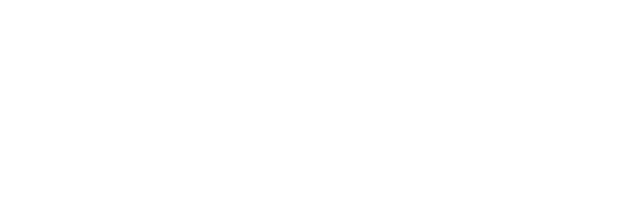
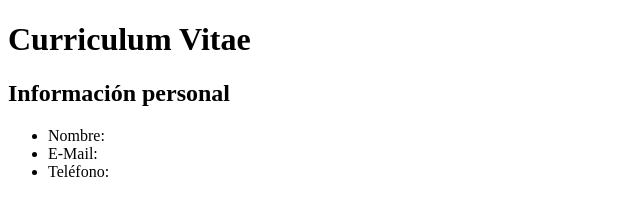
Before and after one commit to at-mora/cv-prueba, a plain HTML site: page index.html in a window 1280 px wide. Shown: the whole page, without its empty margins (0-640 px from the left). Drawn offline with Linux system fonts and the light colour scheme.

Commit message:
Añadiendo información

```diff
--- a/index.html
+++ b/index.html
@@ -6,6 +6,14 @@
     <title>Curriculum Vitae</title>
 </head>
 <body>
-
+        <h1>Curriculum Vitae</h1>
+    <section id="Información Personal">
+        <h2>Información personal</h2>
+        <ul>
+            <li>Nombre:</li>
+            <li>E-Mail:</li>
+            <li>Teléfono:</li>
+        </ul>
+    </section>
 </body>
 </html>
```
